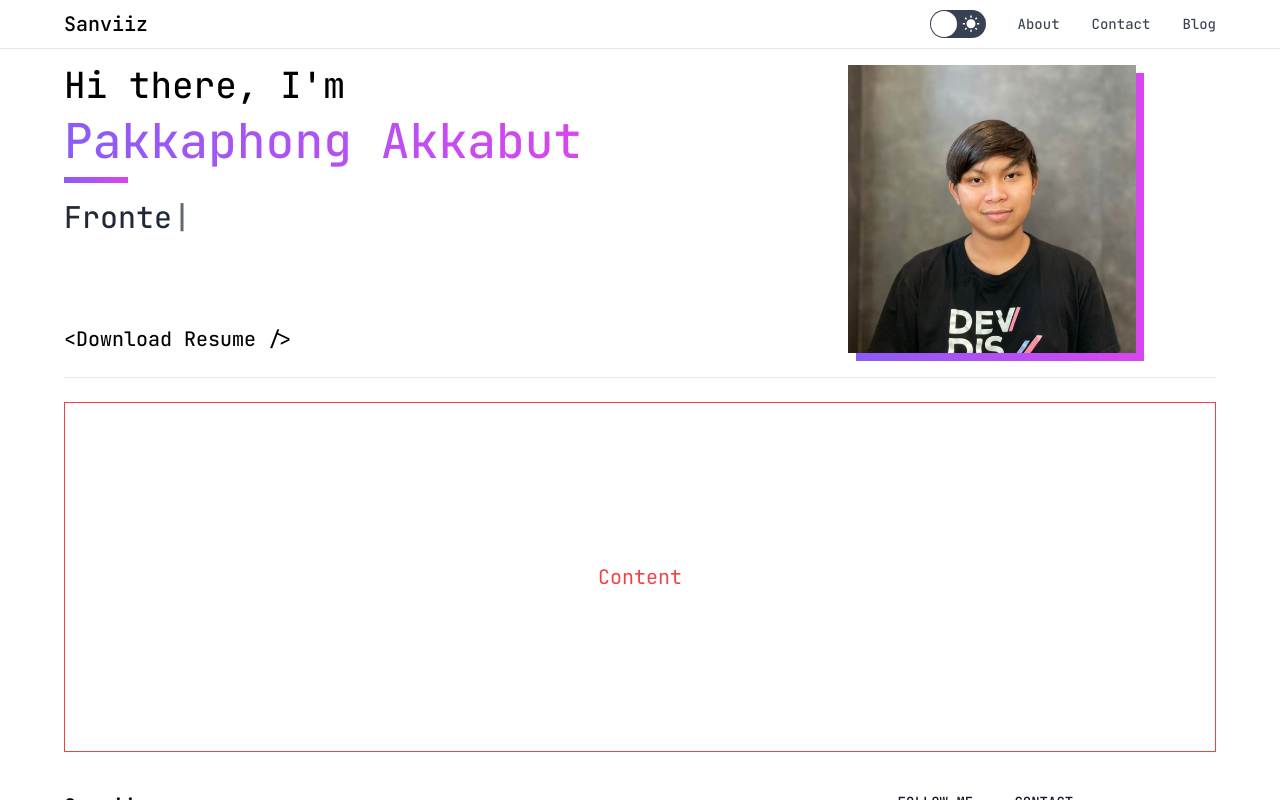
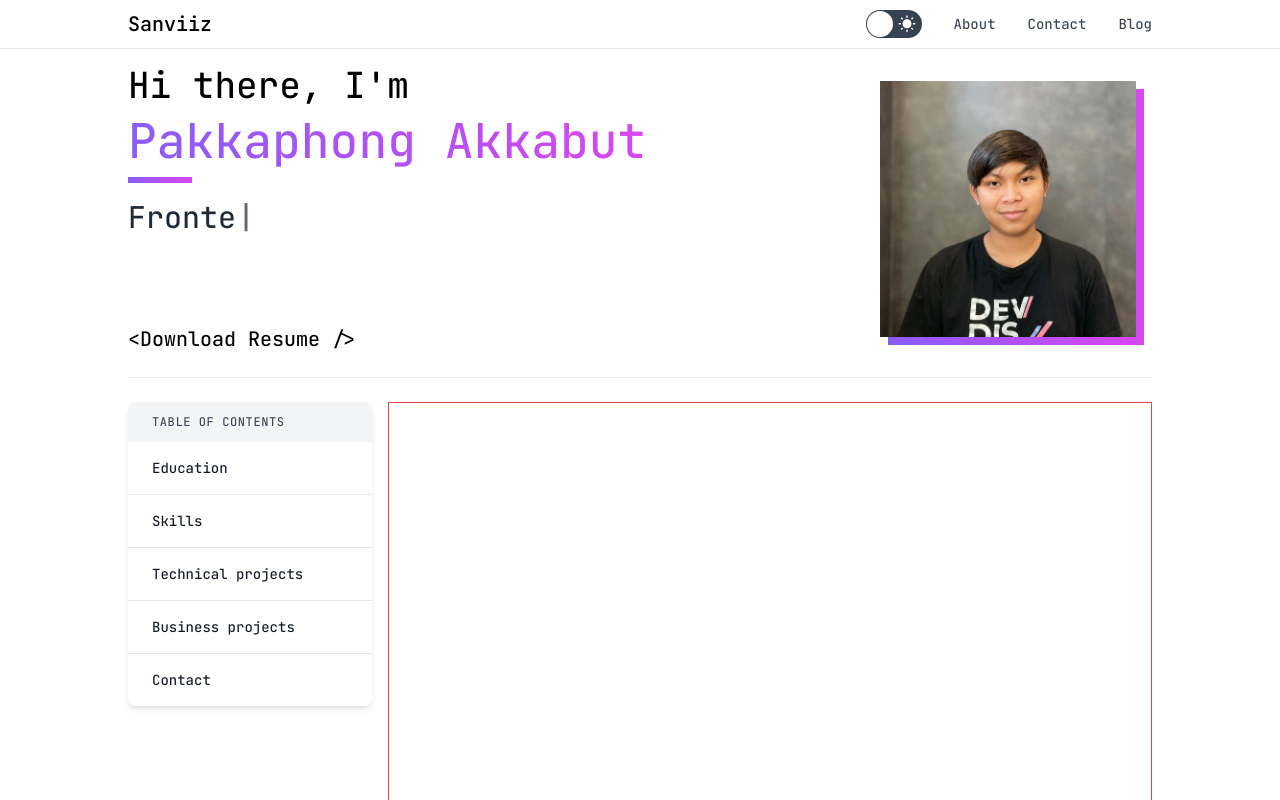
Before and after one commit to sanviiz/sanviiz.github.io, a Next.js app: page / in a window 1280 px wide. Shown: the top 800 px of the page. Built offline with nearby package versions, Linux system fonts and the light colour scheme.

Commit message:
Add: styling table of contents

```diff
--- /dev/null
+++ b/components/HeroSection/HeroSection.tsx
@@ -0,0 +1,56 @@
+import React, { FC } from 'react'
+import Typewriter from 'typewriter-effect'
+
+const HeroSection: FC = () => {
+	return (
+		<>
+			<div className="flex flex-col justify-between md:flex-row">
+				<div className="flex flex-col justify-between gap-4 md:gap-0">
+					<div>
+						<span className="mb-2 block text-3xl font-medium transition-all dark:text-gray-200 sm:text-4xl lg:mb-0">
+							Hi there, I&apos;m
+						</span>
+						<span className="block bg-gradient-to-r from-violet-500 to-fuchsia-500 bg-clip-text text-4xl font-medium leading-none text-transparent transition-all dark:from-green-400 dark:to-blue-500 sm:text-5xl lg:leading-normal">
+							Pakkaphong Akkabut
+						</span>
+						<div className="my-4 h-1.5 w-16 bg-gradient-to-r from-violet-500 to-fuchsia-500 transition-all dark:from-green-400 dark:to-blue-500 lg:mt-0" />
+						<div className="text-xl font-medium text-gray-800 transition-all dark:text-gray-300 xs:text-2xl sm:text-3xl">
+							<Typewriter
+								options={{
+									strings: [
+										'Frontend Developer',
+										'Web Designer',
+										'App Developer',
+									],
+									autoStart: true,
+									loop: true,
+								}}
+							/>
+						</div>
+					</div>
+					<a
+						href="/files/sanviiz_resume.pdf"
+						target="_blank"
+						className="max-w-fit cursor-pointer text-lg font-medium transition-all dark:text-white xs:text-xl"
+					>
+						{'<Download Resume />'}
+					</a>
+				</div>
+				<div className="relative my-4 aspect-square w-full max-w-fit self-center sm:w-72 md:my-0">
+					<div className="absolute -right-2 top-2 h-full w-full pb-2 pr-2 sm:p-4">
+						<div className="h-full bg-gradient-to-r from-violet-500 to-fuchsia-500 transition-all dark:from-green-400 dark:to-blue-500" />
+					</div>
+					<div className="aspect-square h-full w-full pb-2 sm:h-72 sm:p-4">
+						<img
+							src="/images/profile_image.webp"
+							alt="Profile image"
+							className="relative h-full"
+						/>
+					</div>
+				</div>
+			</div>
+		</>
+	)
+}
+
+export default HeroSection
--- a/components/Layout/Footer.tsx
+++ b/components/Layout/Footer.tsx
@@ -3,8 +3,8 @@ import React, { FC } from 'react'
 const Footer: FC = () => {
 	return (
 		<>
-			<footer className="bg-white p-4 transition-all dark:bg-gray-800 sm:p-6">
-				<div className="container mx-auto max-w-6xl">
+			<footer className="bg-white p-4 transition-all dark:bg-gray-800 xs:p-6">
+				<div className="container mx-auto max-w-5xl">
 					<div className="md:flex md:justify-between">
 						<div className="mb-6 md:mb-0">
 							<div className="flex items-center">
--- a/components/Layout/Header.tsx
+++ b/components/Layout/Header.tsx
@@ -12,8 +12,8 @@ const Header: FC = () => {
 
 	return (
 		<>
-			<nav className="sticky top-0 z-10 border-b border-gray-200 bg-white px-2 py-2.5 transition-all dark:border-gray-600 dark:bg-gray-800 sm:px-4">
-				<div className="container mx-auto flex max-w-6xl flex-wrap items-center justify-between">
+			<nav className="sticky top-0 z-10 border-b border-gray-200 bg-white px-2 py-2.5 transition-all dark:border-gray-600 dark:bg-gray-800 xs:px-6">
+				<div className="container mx-auto flex max-w-5xl flex-wrap items-center justify-between">
 					<div className="flex items-center">
 						<span className="self-center whitespace-nowrap text-xl font-semibold transition-all dark:text-white">
 							Sanviiz
--- /dev/null
+++ b/components/TableOfContents/TableOfContents.tsx
@@ -0,0 +1,51 @@
+import React, { FC } from 'react'
+
+const TableOfContents: FC = () => {
+	return (
+		<>
+			<div className="overflow-hidden rounded-lg shadow-md lg:sticky lg:top-16">
+				<table className="min-w-full">
+					<thead className="bg-gray-100 transition-all dark:bg-gray-700">
+						<tr>
+							<th
+								scope="col"
+								className="py-3 px-6 text-left text-xs font-medium uppercase tracking-wider text-gray-700 transition-all dark:text-gray-400"
+							>
+								Table of contents
+							</th>
+						</tr>
+					</thead>
+					<tbody>
+						<tr className="border-b bg-white transition-all dark:border-gray-700 dark:bg-gray-800">
+							<td className="cursor-pointer whitespace-nowrap py-4 px-6 text-sm font-medium text-gray-900 transition-all hover:underline dark:text-white">
+								Education
+							</td>
+						</tr>
+						<tr className="border-b bg-white transition-all dark:border-gray-700 dark:bg-gray-800">
+							<td className="cursor-pointer whitespace-nowrap py-4 px-6 text-sm font-medium text-gray-900 transition-all hover:underline dark:text-white">
+								Skills
+							</td>
+						</tr>
+						<tr className="border-b bg-white transition-all dark:border-gray-700 dark:bg-gray-800">
+							<td className="cursor-pointer whitespace-nowrap py-4 px-6 text-sm font-medium text-gray-900 transition-all hover:underline dark:text-white">
+								Technical projects
+							</td>
+						</tr>
+						<tr className="border-b bg-white transition-all dark:border-gray-700 dark:bg-gray-800">
+							<td className="cursor-pointer whitespace-nowrap py-4 px-6 text-sm font-medium text-gray-900 transition-all hover:underline dark:text-white">
+								Business projects
+							</td>
+						</tr>
+						<tr className="bg-white transition-all dark:bg-gray-800">
+							<td className="cursor-pointer whitespace-nowrap py-4 px-6 text-sm font-medium text-gray-900 transition-all hover:underline dark:text-white">
+								Contact
+							</td>
+						</tr>
+					</tbody>
+				</table>
+			</div>
+		</>
+	)
+}
+
+export default TableOfContents
--- a/pages/index.tsx
+++ b/pages/index.tsx
@@ -1,6 +1,7 @@
 import type { NextPage } from 'next'
 import Head from 'next/head'
-import Typewriter from 'typewriter-effect'
+import TableOfContents from '@components/TableOfContents/TableOfContents'
+import HeroSection from '@components/HeroSection/HeroSection'
 
 const Home: NextPage = () => {
 	return (
@@ -10,47 +11,14 @@ const Home: NextPage = () => {
 				<meta name="description" content="Generated by create next app" />
 				<link rel="icon" href="/favicon.ico" />
 			</Head>
-			<div className="container mx-auto max-w-6xl px-2 py-4 pt-6 sm:px-4 md:pt-4 xl:px-0">
-				<div className="flex flex-col justify-between md:flex-row lg:pr-20">
-					<div className="flex flex-col justify-between gap-4 md:gap-0">
-						<div>
-							<span className="mb-2 block text-4xl font-medium transition-all dark:text-gray-200 lg:mb-0">
-								Hi there, I&apos;m
-							</span>
-							<span className="block bg-gradient-to-r from-violet-500 to-fuchsia-500 bg-clip-text text-5xl font-medium leading-none text-transparent transition-all dark:from-green-400 dark:to-blue-500 lg:leading-normal">
-								Pakkaphong <br className="block lg:hidden" /> Akkabut
-							</span>
-							<div className="my-4 h-1.5 w-16 bg-gradient-to-r from-violet-500 to-fuchsia-500 transition-all dark:from-green-400 dark:to-blue-500 lg:mt-0" />
-							<div className="text-3xl font-medium text-gray-800 transition-all dark:text-gray-300">
-								<Typewriter
-									options={{
-										strings: [
-											'Frontend Developer',
-											'Web Designer',
-											'App Developer',
-										],
-										autoStart: true,
-										loop: true,
-									}}
-								/>
-							</div>
-						</div>
-						<div className="max-w-fit cursor-pointer text-xl font-medium transition-all dark:text-white">
-							{'<Download Resume />'}
-						</div>
+			<div className="container mx-auto max-w-5xl px-2 py-4 pt-6 xs:px-8 md:pt-4 xl:px-0">
+				<HeroSection />
+				<hr className="my-4 border-gray-200 transition-all dark:border-gray-700 sm:mx-auto md:my-6" />
+				<div className="grid grid-cols-1 gap-4 lg:grid-cols-4">
+					<div>
+						<TableOfContents />
 					</div>
-					<div className="relative my-4 max-w-fit self-center md:my-0">
-						<div className="absolute -right-2 top-2 h-full w-full bg-gradient-to-r from-violet-500 to-fuchsia-500 transition-all dark:from-green-400 dark:to-blue-500" />
-						<img
-							src="/images/profile_image.webp"
-							alt="Profile image"
-							className="relative h-72"
-						/>
-					</div>
-				</div>
-				<hr className="my-4 border-gray-200 transition-all dark:border-gray-700 sm:mx-auto md:my-6" />
-				<div className="border border-red-500 py-40 text-center text-xl text-red-500">
-					Content
+					<div className="border border-red-500 py-96 lg:col-span-3"></div>
 				</div>
 			</div>
 		</>
--- a/tailwind.config.js
+++ b/tailwind.config.js
@@ -1,7 +1,13 @@
+const defaultTheme = require('tailwindcss/defaultTheme')
+
 module.exports = {
 	darkMode: 'class',
 	content: ['./pages/**/*.{js,ts,jsx,tsx}', './components/**/*.{js,ts,jsx,tsx}'],
 	theme: {
+		screens: {
+			xs: '350px',
+			...defaultTheme.screens,
+		},
 		extend: {
 			fontFamily: {
 				jetbrains: 'JetBrainsMono',
```
Also changed, not shown: 1 other file (tests, documents, lock files or other folders).
